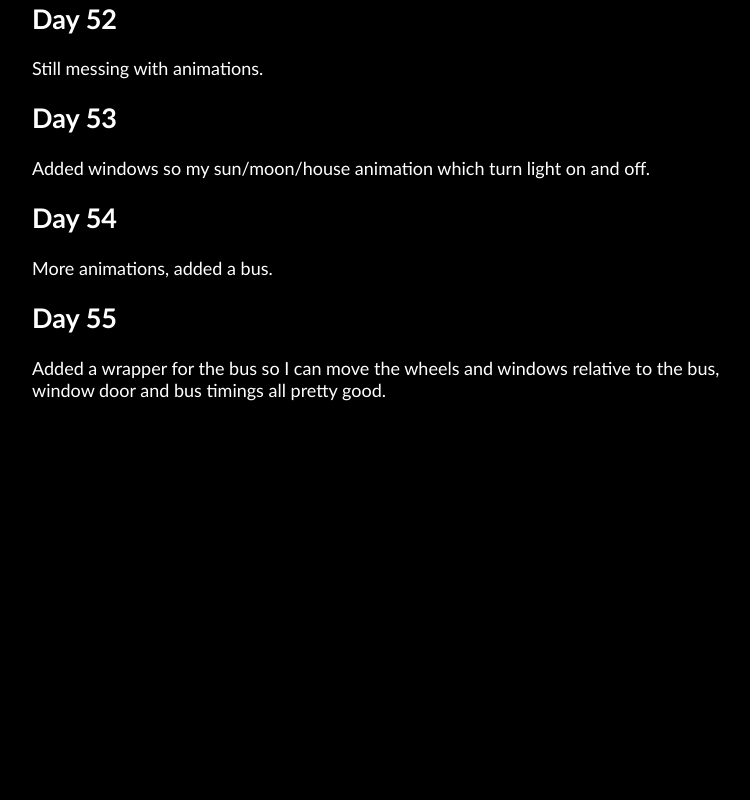
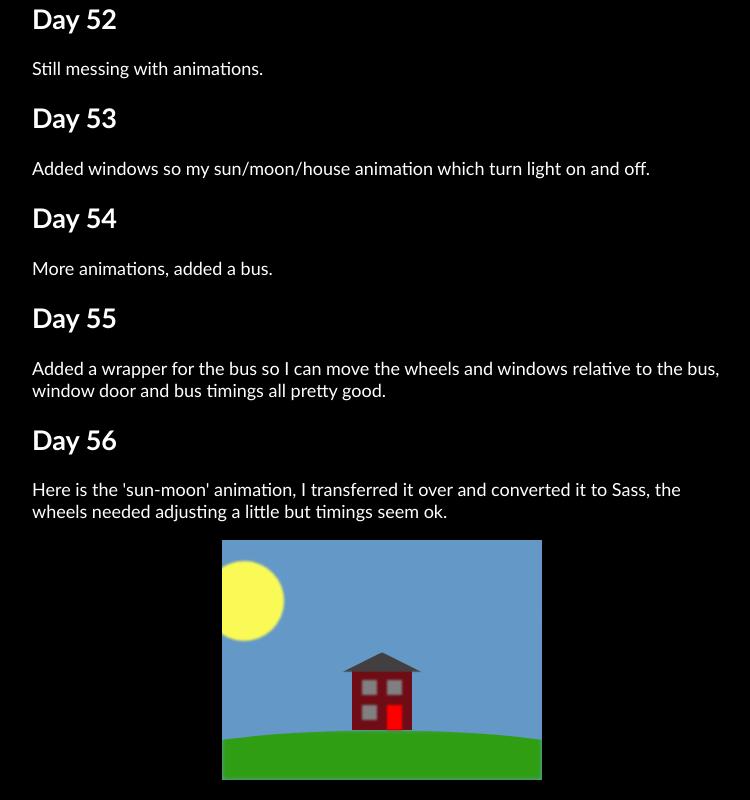
Before and after one commit to Georgie-x/100-days-of-code, a React (Vite) app: page / in a window 1280 px wide. Shown: the part 7605-8405 px from the top of the page, without its empty margins (258-1008 px from the left). Before the commit the page ends 8034 px from the top, so only its background shows below. Built offline with nearby package versions, Linux system fonts and the light colour scheme; a web font is replaced by a local one.

Commit message:
day56animation

```diff
--- a/src/App.tsx
+++ b/src/App.tsx
@@ -1,5 +1,6 @@
 import SassDemo from "./components/sass-demo"
 import RustDemo from "./components/rust-demo"
+import Animation from "./components/animation"
 
 function App() {
 	return (
@@ -275,8 +276,17 @@ function App() {
 			<p>Added windows so my sun/moon/house animation which turn light on and off.</p>
 			<h2>Day 54</h2>
 			<p>More animations, added a bus.</p>
-					<h2>Day 55</h2>
-			<p>Added a wrapper for the bus so I can move the wheels and windows relative to the bus, window door and bus timings all pretty good.</p>
+			<h2>Day 55</h2>
+			<p>
+				Added a wrapper for the bus so I can move the wheels and windows relative to the bus, window
+				door and bus timings all pretty good.
+			</p>
+			<h2>Day 56</h2>
+			<p>
+				Here is the 'sun-moon' animation, I transferred it over and converted it to Sass, the wheels
+				needed adjusting a little but timings seem ok.
+			</p>
+			<Animation />
 		</div>
 	)
 }
--- /dev/null
+++ b/src/components/animation.tsx
@@ -0,0 +1,26 @@
+function Animation() {
+	return (
+		<div className='animation'>
+			<div className='sky'>
+				<div className='sun'></div>
+				<div className='moon'></div>
+				<div className='roof'></div>
+				<div className='house'>
+					<div className='window1'></div>
+					<div className='window2'></div>
+					<div className='window3'></div>
+					<div className='door'></div>
+				</div>
+				<div className='bus'>
+					<div className='chassis'></div>
+					<div className='window4'></div>
+					<div className='wheel'></div>
+					<div className='wheel'></div>
+				</div>
+				<div className='land'></div>
+			</div>
+		</div>
+	)
+}
+
+export default Animation
--- a/src/styles/_globals.scss
+++ b/src/styles/_globals.scss
@@ -1,17 +1,34 @@
 $primary-color: white;
 $secondary-color: black;
-$code-color: hsl(0, 0%, 50%,0.3);
+$code-color: hsl(0, 0%, 50%, 0.3);
 $highlight-color: hsl(180, 78%, 42%);
 
 $font-normal: 18px;
 $font-small: 12px;
 $gap-normal: 10px;
 
+// animation variables
+
+$bg-color: hsl(175, 63%, 67%);
+$sun-color: hsl(60, 100%, 50%);
+$sky-day-color: hsl(208, 56%, 65%);
+$sky-night-color: hsl(208, 82%, 22%);
+$land-day-color: hsl(108, 76%, 37%);
+$land-night-color: hsl(108, 97%, 23%);
+$house-day-color: hsl(355, 80%, 27%);
+$house-night-color: hsl(351, 86%, 9%);
+$moon-color: hsl(209, 56%, 91%);
+$window-on-color: white;
+$window-off-color: grey;
+$door-color: red;
+$roof-color: rgb(65, 63, 63);
+$bus-color: rgb(190, 17, 5);
+
 @mixin button($color) {
-    width: 50px;
-    height: 50px;
-    color:rgb(235, 40, 6);
-    background-color: $color;
-    border-radius: 10%;
-    font-size: $font-normal;
+	width: 50px;
+	height: 50px;
+	color: rgb(235, 40, 6);
+	background-color: $color;
+	border-radius: 10%;
+	font-size: $font-normal;
 }
--- /dev/null
+++ b/src/styles/animation.scss
@@ -0,0 +1,282 @@
+
+@use "globals" as g;
+
+.animation {
+	background-color: g.$bg-color;
+	height: 240px;
+	width: 320px;
+	margin: auto;
+
+}
+
+.sky {
+	position: relative;
+	height: 100%;
+	width: 100%;
+	background-color: g.$sky-day-color;
+	overflow: hidden;
+	opacity: 100%;
+	animation: skyColor 12s linear infinite;
+}
+
+@keyframes skyColor {
+	0%,
+	100% {
+		background-color: g.$sky-night-color;
+	}
+	50% {
+		background-color: g.$sky-day-color;
+	}
+}
+.land {
+	position: absolute;
+	bottom: 0px;
+	left: 0px;
+	height: 50px;
+	width: 320px;
+	filter: blur(2px);
+	clip-path: ellipse(85% 100% at 50% 100%);
+	background-color: g.$land-day-color;
+	animation: landColor 12s linear infinite;
+}
+
+@keyframes landColor {
+	0%,
+	100% {
+		background-color: g.$land-night-color;
+	}
+	50% {
+		background-color: g.$land-day-color;
+	}
+}
+.roof {
+	position: absolute;
+	bottom: 108px;
+	left: 120px;
+	height: 20px;
+	width: 80px;
+	filter: blur(1px);
+	clip-path: polygon(50% 0%, 0% 100%, 100% 100%);
+	z-index: 3;
+	background-color: g.$roof-color;
+}
+.house {
+	position: absolute;
+	bottom: 50px;
+	left: 130px;
+	height: 60px;
+	width: 60px;
+	z-index: 1;
+
+	background-color: g.$house-day-color;
+	animation: houseColor 12s linear infinite;
+}
+@keyframes houseColor {
+	0%,
+	100% {
+		background-color: g.$house-night-color;
+	}
+	50% {
+		background-color: g.$house-day-color;
+	}
+}
+
+.window1 {
+	position: absolute;
+	width: 15px;
+	height: 15px;
+	bottom: 35px;
+	left: 10px;
+	filter: blur(1px);
+	background-color: g.$window-off-color;
+	animation: window1 12s linear infinite;
+}
+@keyframes window1 {
+	0%,
+	91%,
+	95%,
+	100% {
+		background-color: g.$window-off-color;
+	}
+	92%,
+	94% {
+		background-color: g.$window-on-color;
+	}
+}
+
+.window2 {
+	position: absolute;
+	width: 15px;
+	height: 15px;
+	bottom: 35px;
+	left: 35px;
+	filter: blur(1px);
+	background-color: g.$window-off-color;
+	animation: window2 12s linear infinite;
+}
+
+@keyframes window2 {
+	0%,
+	71% {
+		background-color: g.$window-off-color;
+	}
+	72%,
+	100% {
+		background-color: g.$window-on-color;
+	}
+}
+
+.window3 {
+	position: absolute;
+	width: 15px;
+	height: 15px;
+	bottom: 10px;
+	left: 10px;
+	filter: blur(1px);
+	background-color: window-off-color;
+	animation: window3 12s linear infinite;
+}
+
+@keyframes window3 {
+	0%,
+	69%,
+	91%,
+	100% {
+		background-color: g.$window-off-color;
+	}
+	70%,
+	90% {
+		background-color: g.$window-on-color;
+	}
+}
+
+.door {
+	position: absolute;
+	width: 15px;
+	height: 25px;
+	bottom: 0px;
+	left: 35px;
+	filter: blur(1px);
+	background-color: g.$door-color;
+	animation: doorOpen 12s linear infinite;
+}
+
+@keyframes doorOpen {
+	0%,
+	9%,
+	11%,
+	64%,
+	66%,
+	100% {
+		background-color: g.$door-color;
+	}
+	10%,
+	65% {
+		background-color: g.$window-off-color;
+	}
+}
+
+.bus {
+	position: absolute;
+	width: 45px;
+	height: 50px;
+	offset-path: path("M 400 215 A 250 40 0 0 0 -80 215");
+	animation: moveBus 6s linear infinite;
+}
+
+.chassis {
+	position: absolute;
+	width: 100%;
+	height: 100%;
+	border-radius: 2px 2px 6px 6px;
+	z-index: 3;
+	background-color: g.$bus-color;
+}
+.window4 {
+	position: absolute;
+	width: 14px;
+	height: 12px;
+	left: 28px;
+	top: 36px;
+	filter: blur(1px);
+	z-index: 4;
+	border-radius: 30%;
+	background-color: g.$window-off-color;
+}
+
+.wheel {
+	position: absolute;
+	width: 8px;
+	height: 8px;
+	border-radius: 30%;
+	background-color: black;
+	z-index: 4;
+}
+
+.wheel:nth-child(3) {
+	left: 30px;
+	top: 20px;
+}
+
+.wheel:nth-child(4) {
+	left: 5px;
+	top: 20px;
+}
+
+@keyframes moveBus {
+	0%,
+	15% {
+		offset-distance: 0%;
+	}
+	25%,
+	35% {
+		offset-distance: 38%;
+	}
+
+	50%,
+	100% {
+		offset-distance: 100%;
+	}
+}
+
+.sun {
+	position: absolute;
+	background-color: hsl(60, 94%, 66%);
+	filter: blur(1px);
+	height: 80px;
+	width: 80px;
+	border-radius: 50%;
+	offset-path: path("M 400 110 A 200 50 0 0 0 -80 110");
+	animation: moveSun 12s linear infinite;
+}
+
+@keyframes moveSun {
+	0% {
+		offset-distance: 0%;
+	}
+	75%,
+	100% {
+		offset-distance: 100%;
+	}
+}
+
+.moon {
+	position: absolute;
+	background-color: azure;
+	filter: blur(1px);
+	height: 80px;
+	width: 80px;
+	border-radius: 50%;
+	animation: moveMoon 12s linear 6s infinite;
+	offset-path: path("M 400 110 A 200 50 0 0 0 -80 110");
+}
+
+@keyframes moveMoon {
+	0% {
+		offset-distance: 0%;
+	}
+	75%,
+	100% {
+		offset-distance: 100%;
+	}
+}
--- a/src/styles/index.scss
+++ b/src/styles/index.scss
@@ -1,4 +1,5 @@
 @use "globals" as g;
+@use "./animation";
 
 
 body {
```
